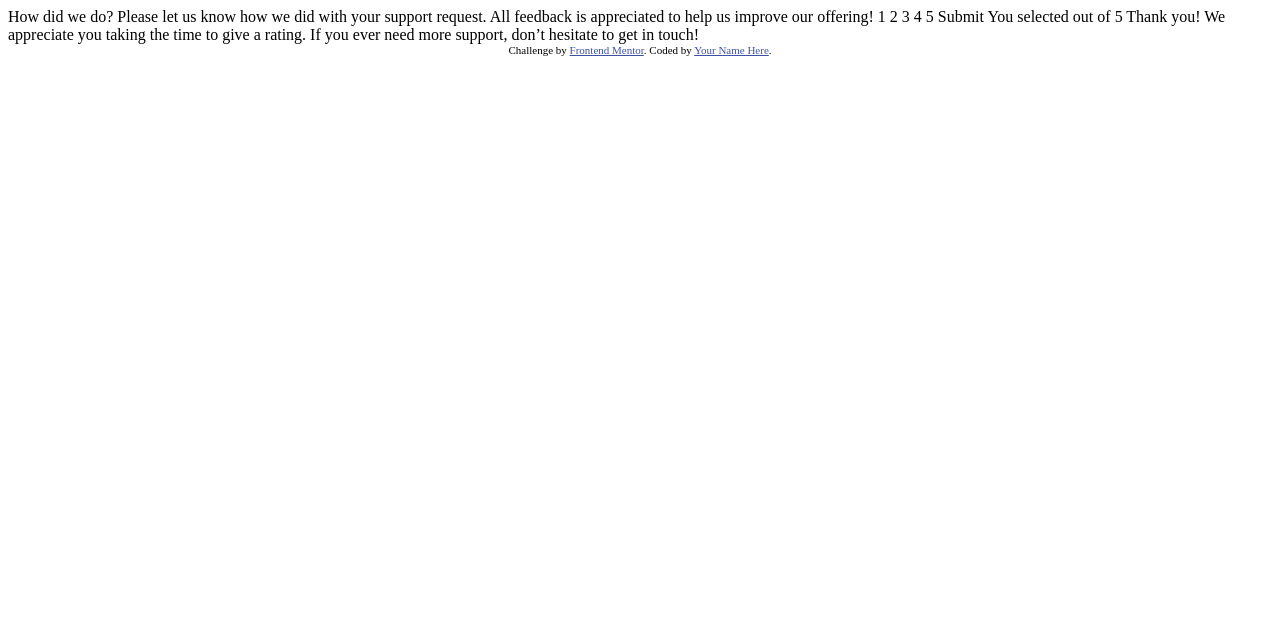
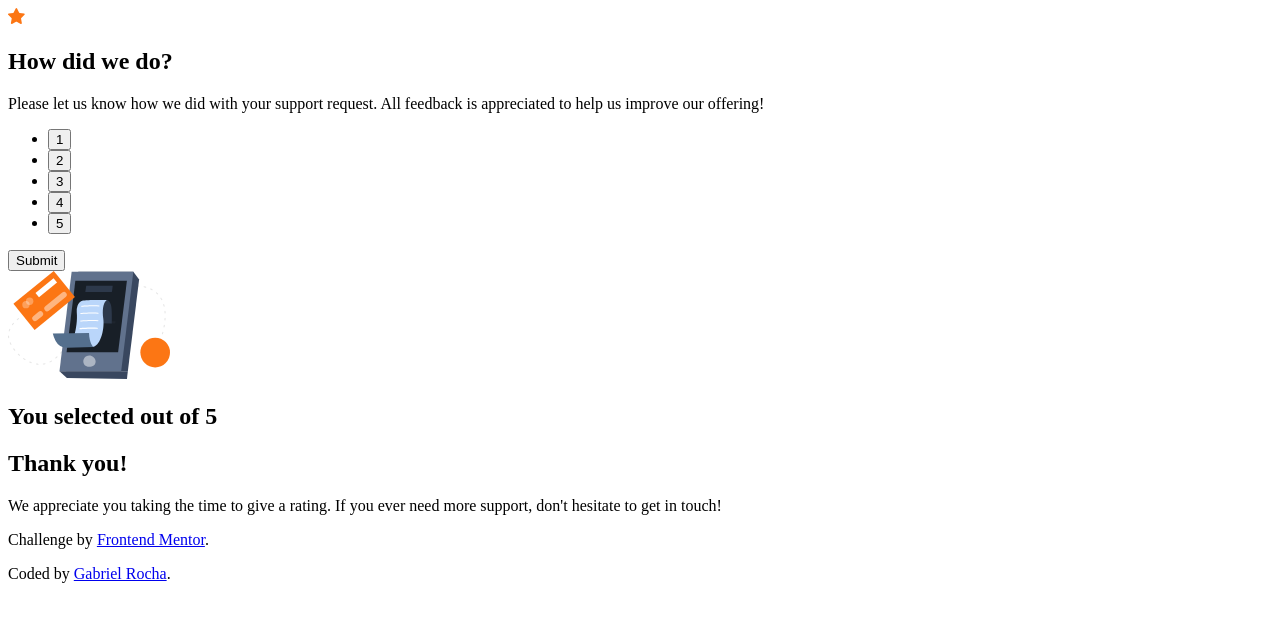
Before and after one commit to rochagbriel/interactive-component-review-FM, a plain HTML site: page index.html in a window 1280 px wide. Drawn offline with Linux system fonts and the light colour scheme.

Commit message:
Structural HTML

```diff
--- a/index.html
+++ b/index.html
@@ -5,45 +5,68 @@
     <meta name="viewport" content="width=device-width, initial-scale=1.0"> <!-- displays site properly based on user's device -->
 
     <link rel="icon" type="image/png" sizes="32x32" href="./images/favicon-32x32.png">
+    <link rel="stylesheet" href="styles.css">
+    <link rel="preconnect" href="https://fonts.googleapis.com"><link rel="preconnect" href="https://fonts.gstatic.com" crossorigin><link href="https://fonts.googleapis.com/css2?family=Overpass:wght@400;700&display=swap" rel="stylesheet">
 
     <title>Frontend Mentor | Interactive rating component</title>
-
-  <!-- Feel free to remove these styles or customise in your own stylesheet 👍 -->
-  <style>
-    .attribution { font-size: 11px; text-align: center; }
-    .attribution a { color: hsl(228, 45%, 44%); }
-  </style>
   </head>
   <body>
+    <!-- Rating state start -->
+    <main>
+      <section id="Rating">
 
-  <!-- Rating state start -->
+        <img src="./images/icon-star.svg" alt="little orange star icon">
 
+        <h1>
           How did we do?
+        </h1>
 
+        <p>
           Please let us know how we did with your support request. All feedback is appreciated
         to help us improve our offering!
+        </p>
 
-  1 2 3 4 5
+        <ul>
+          <li><button>1</button></li>
+          <li><button>2</button></li>
+          <li><button>3</button></li>
+          <li><button>4</button></li>
+          <li><button>5</button></li>
+        </ul>
 
+        <button>
           Submit
+        </button>
 
+      </section>
       <!-- Rating state end -->
 
       <!-- Thank you state start -->
+      <section id="thankYou">
 
+        <img src="./images/illustration-thank-you.svg" alt="cellphone icon">
+
+        <h2>
           You selected <!-- Add rating here --> out of 5
+        </h2>
 
+        <h1>
           Thank you!
+        </h1>
 
+        <p>
           We appreciate you taking the time to give a rating. If you ever need more support,
-  don’t hesitate to get in touch!
+        don't hesitate to get in touch!
+        </p>
 
+      </section>
       <!-- Thank you state end -->
+    </main>
 
-
-  <div class="attribution">
-    Challenge by <a href="https://www.frontendmentor.io?ref=challenge" target="_blank">Frontend Mentor</a>.
-    Coded by <a href="#">Your Name Here</a>.
-  </div>
+    <footer>
+      <p>Challenge by
+        <a href="https://www.frontendmentor.io?ref=challenge" target="_blank">Frontend Mentor</a>.</p>
+      <p>Coded by <a href="https://github.com/rochagbriel" target="_blank">Gabriel Rocha</a>.</p>
+    </footer>
   </body>
 </html>
```
Also changed, not shown: styles.css (+34 -0 lines). Lines whose indentation alone changed are shown as unchanged.
